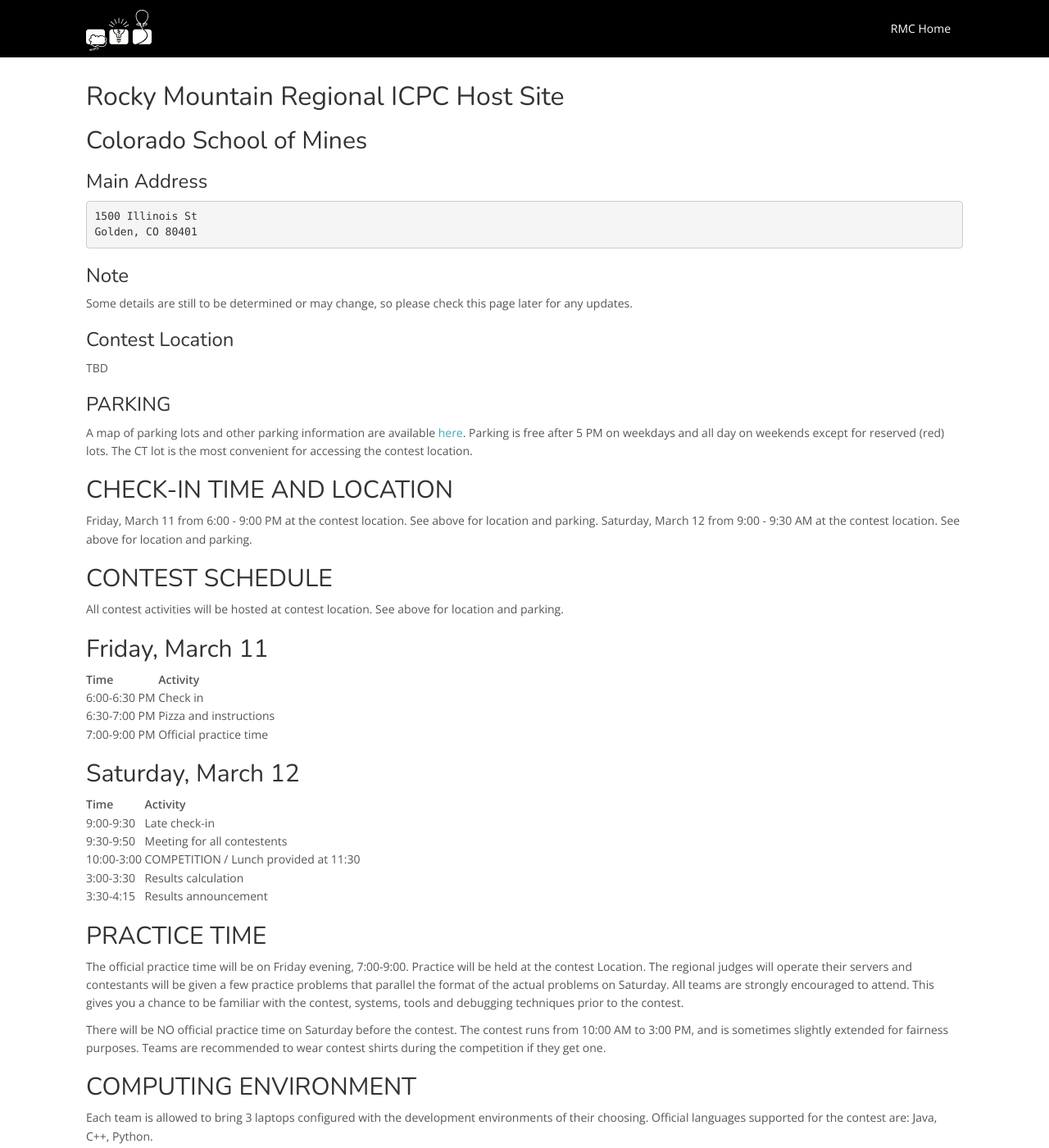
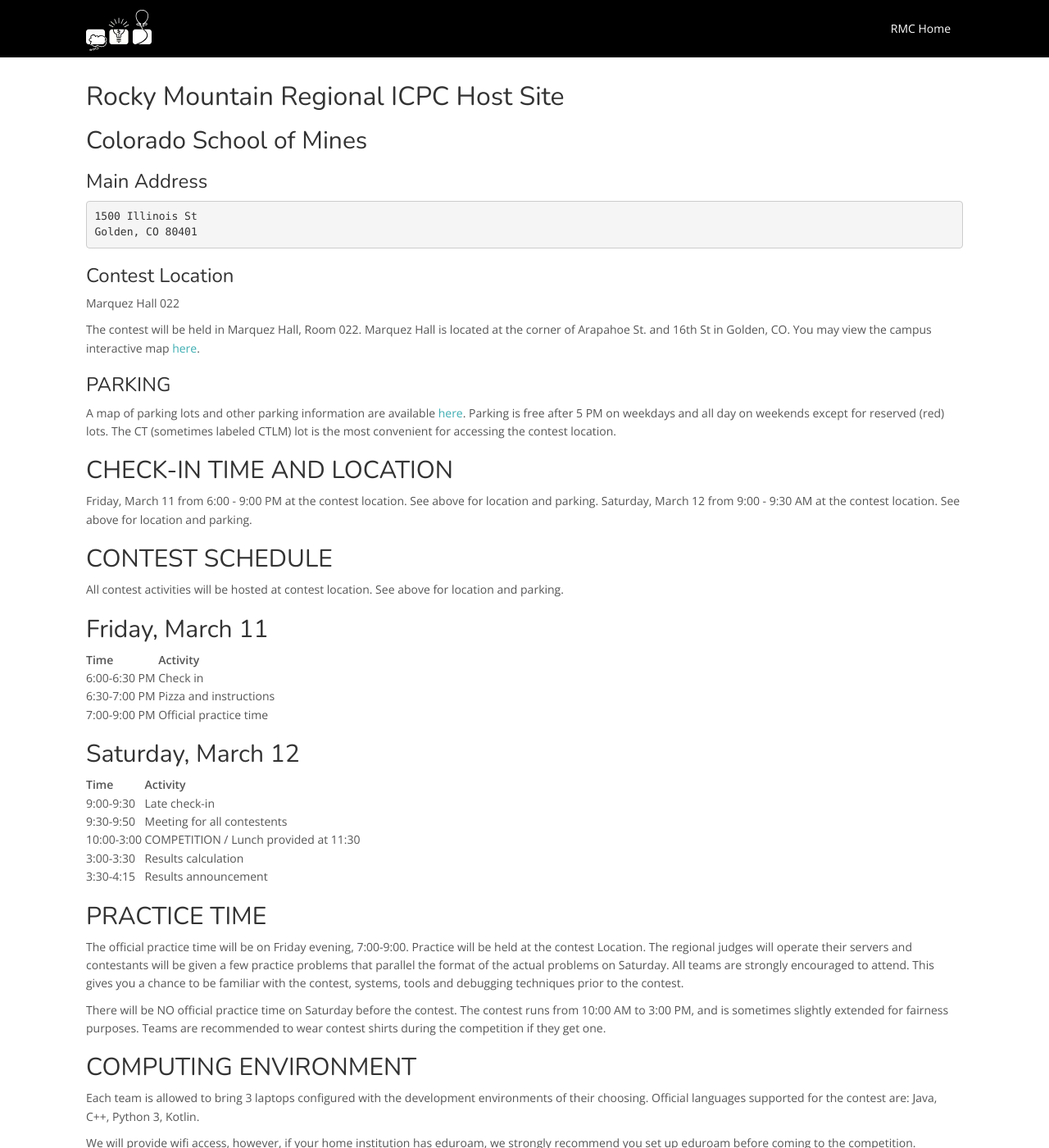
Before and after one commit to icpc/na-rocky-mountain-web, a Jekyll site: the page built from docs/mines/index.md, in a window 1280 px wide and 1400 px high. Shown: the whole window at 82% size. Built offline with Jekyll 4.4.1, drawn with Linux system fonts in a browser that asks for light colours; nearby versions of some CDN libraries; our own code applies the rules of GitHub Pages for plain Markdown files; some of the changed text lies outside the part shown.

Commit message:
Update index.md

````diff
--- a/docs/mines/index.md
+++ b/docs/mines/index.md
@@ -9,19 +9,15 @@
 Golden, CO 80401
 ```
 
-### Note
-
-Some details are still to be determined or may change, so please check this page later for any updates.
-
 ### Contest Location
 
-TBD
+Marquez Hall 022
 
-<!--The contest will be held in Maverick Innovation Center which is located on the first floor of the Pinon Hall on the south-west corner of Mesa Avenue and N. 12th Street -- north-east part (12th Street is East side and Orchard Ave is North side) of campus. You may view the campus interactive map [here](http://www.coloradomesa.edu/virtual-tour/index.html), or you may get a broader perspective using Google or other maps.-->
+The contest will be held in Marquez Hall, Room 022.  Marquez Hall is located at the corner of Arapahoe St. and 16th St in Golden, CO. You may view the campus interactive map [here](https://tour.mines.edu/map/).
 
 ### PARKING
 
-A map of parking lots and other parking information are available [here](https://www.mines.edu/parking/). Parking is free after 5 PM on weekdays and all day on weekends except for reserved (red) lots. The CT lot is the most convenient for accessing the contest location. <!--(Pinon Hall).-->
+A map of parking lots and other parking information are available [here](https://www.mines.edu/parking/). Parking is free after 5 PM on weekdays and all day on weekends except for reserved (red) lots. The CT (sometimes labeled CTLM) lot is the most convenient for accessing the contest location.
 
 ## CHECK-IN TIME AND LOCATION
 
@@ -72,7 +68,9 @@
 ```
 -->
 
-Each team is allowed to bring 3 laptops configured with the development environments of their choosing.  Official languages supported for the contest are: Java, C++, Python.
+Each team is allowed to bring 3 laptops configured with the development environments of their choosing.  Official languages supported for the contest are: Java, C++, Python 3, Kotlin.
+
+We will provide wifi access, however, if your home institution has eduroam, we strongly recommend you set up eduroam before coming to the competition.  Eduroam will be the easiest way to access Mines' network.
 
 ## KATTIS ACCOUNT
 
````
Also changed, not shown: other parts of docs/mines/index.md (+1 -1 lines).
